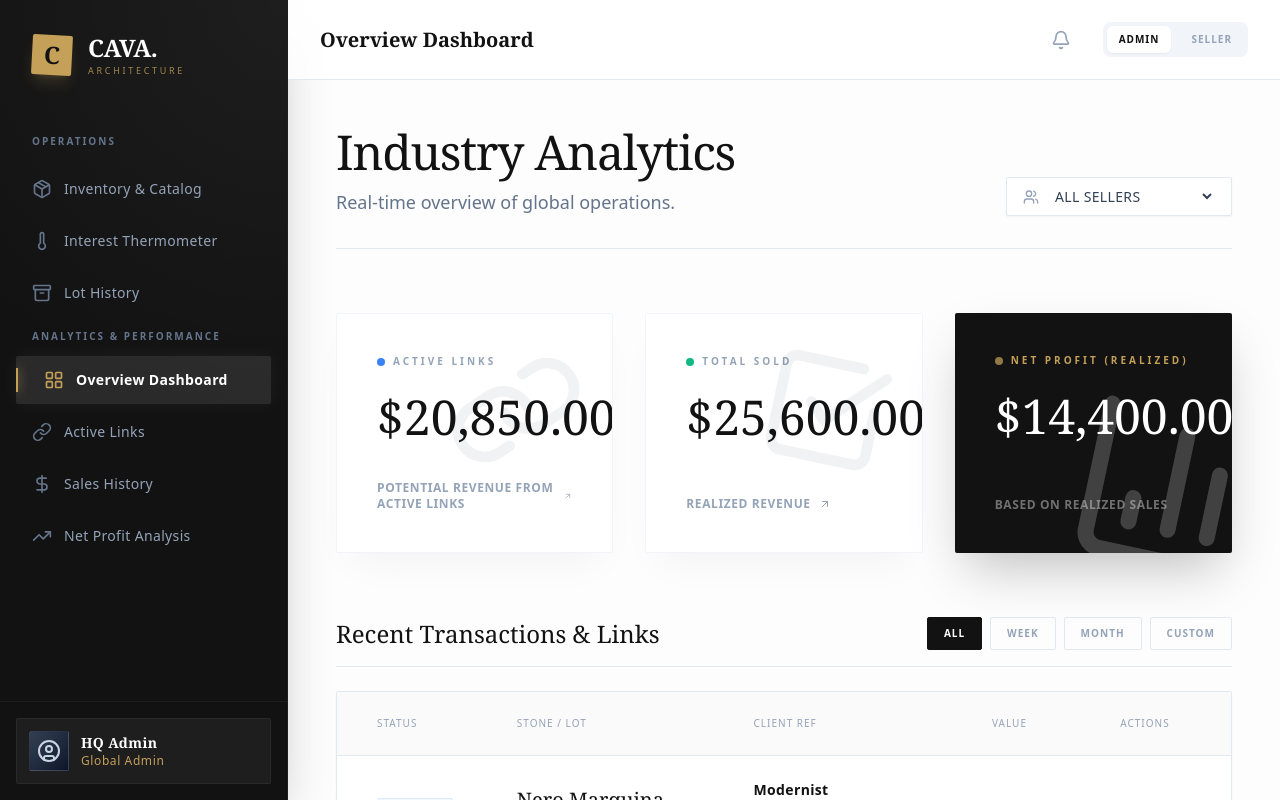
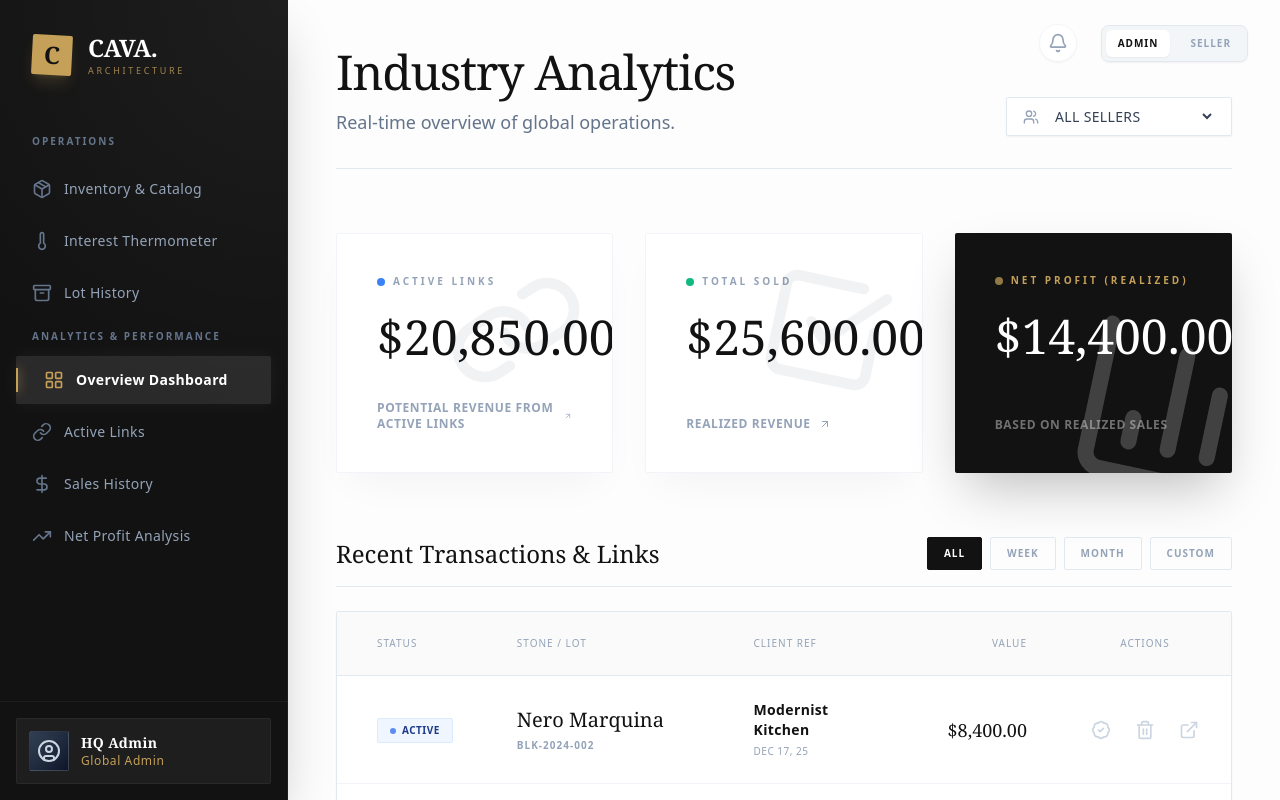
Before and after one commit to souzajv/Projeto-CAVA, a React (Vite) app: page / in a window 1280 px wide. Built offline with nearby package versions, Linux system fonts and the light colour scheme; a web font is replaced by a local one.

Commit message:
fix: ajusatar posicionamento do header

```diff
--- a/App.tsx
+++ b/App.tsx
@@ -661,28 +661,16 @@ const AppContent = () => {
 
        <main className="flex-1 flex flex-col h-screen overflow-hidden relative">
 
-          <header className="h-20 bg-white/80 backdrop-blur-md border-b border-slate-200 flex items-center justify-between px-8 sticky top-0 z-50">
-             <div className="flex items-center space-x-4">
-                <h2 className="text-xl font-serif font-bold text-[#121212]">
-                   {activePage === 'dashboard' && t('nav.dashboard')}
-                   {activePage === 'inventory' && t('nav.inventory')}
-                   {activePage === 'lot_history' && t('nav.lot_history')}
-                   {activePage === 'pipeline' && t('nav.pipeline')}
-                   {activePage === 'sales' && t('nav.sales')}
-                   {activePage === 'financials' && (currentUserRole === 'industry_admin' ? t('nav.financials_admin') : t('nav.financials_seller'))}
-                   {activePage === 'thermometer' && t('nav.thermometer')}
-                </h2>
-             </div>
-
-             <div className="flex items-center space-x-6">
+          {/* FLOATING CONTROLS (Replacing Sticky Header) */}
+          <div className="absolute top-6 right-8 z-50 flex items-center space-x-6">
              <div className="relative">
                 <button
                   onClick={() => setShowNotifications(!showNotifications)}
-                     className="relative p-2 text-slate-400 hover:text-[#121212] transition-colors"
+                  className="relative p-2 text-slate-400 hover:text-[#121212] transition-colors bg-white/80 backdrop-blur-sm rounded-full hover:bg-white shadow-sm hover:shadow-md border border-slate-100"
                 >
                   <Bell className="w-5 h-5" />
                   {notifications.some(n => !n.read) && (
-                        <span className="absolute top-1.5 right-1.5 w-2 h-2 bg-rose-500 rounded-full border border-white" />
+                     <span className="absolute top-1 right-1 w-2.5 h-2.5 bg-rose-500 rounded-full border border-white" />
                   )}
                 </button>
                 {showNotifications && (
@@ -695,7 +683,7 @@ const AppContent = () => {
                 )}
              </div>
 
-                <div className="flex items-center space-x-2 bg-slate-100 p-1 rounded-lg">
+             <div className="flex items-center space-x-2 bg-slate-100/90 backdrop-blur-sm p-1 rounded-lg border border-slate-200 shadow-sm">
                 <button
                   onClick={() => {
                     setCurrentUserRole('industry_admin');
@@ -718,7 +706,6 @@ const AppContent = () => {
                 </button>
              </div>
           </div>
-          </header>
 
           {/* SCROLL CONTAINER: Top Padding Removed (pt-0) to allow sticky header to cover */}
           <div className="flex-1 overflow-y-auto px-8 pb-8 lg:px-12 lg:pb-12 pt-0 scroll-smooth">
```
Lines whose indentation alone changed are shown as unchanged.
